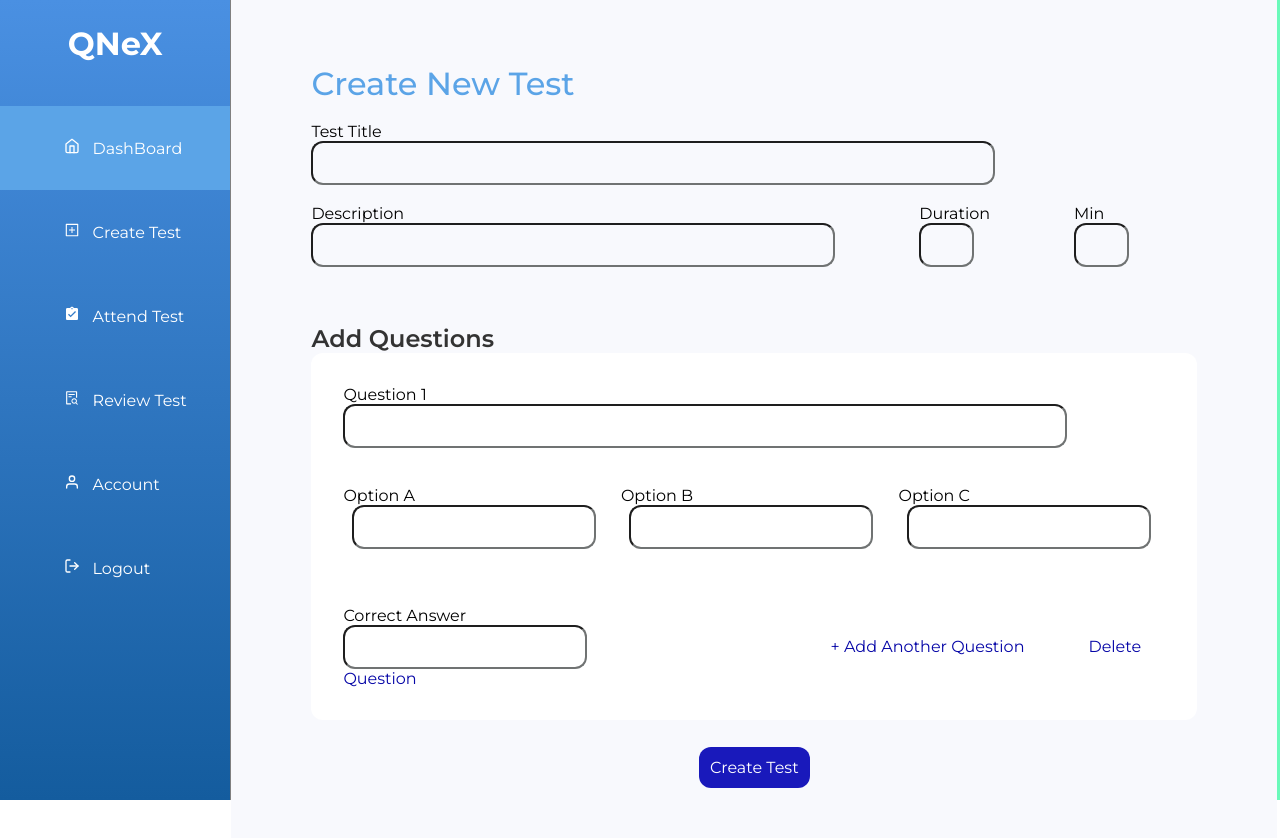
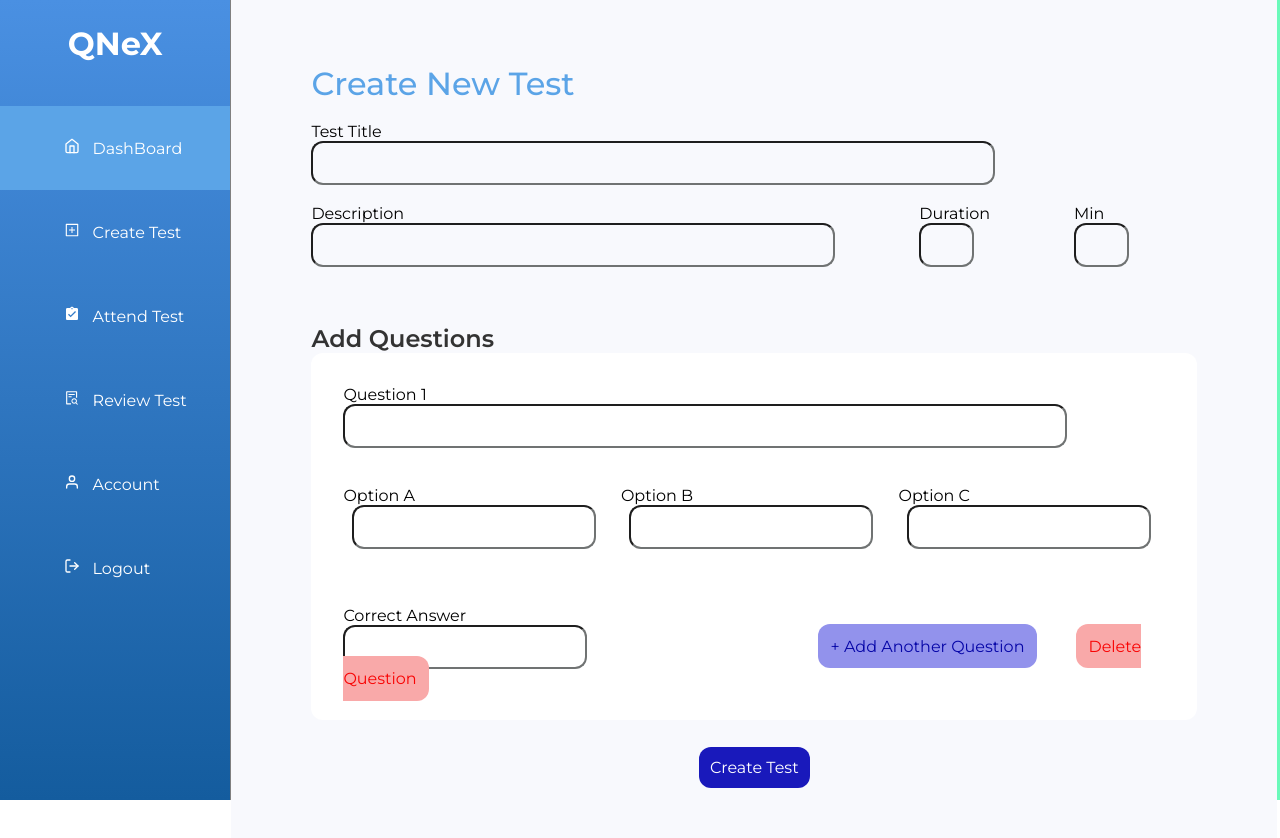
Before and after one commit to imanmay2/QNeX, a React (Vite) app in the folder client/ui/: page /createTest in a window 1280 px wide. Shown: the top 838 px of the page. Built offline with nearby package versions, Linux system fonts and the light colour scheme; a web font is replaced by a local one.

Commit message:
btn's updated with background colour and hover effect

```diff
--- a/client/ui/src/components/css/createTest.css
+++ b/client/ui/src/components/css/createTest.css
@@ -44,23 +44,34 @@ input{
     border-radius:12px;
     background-color: white;
     height: fit-content;
-
 }
 
+
+
 .delete{
-    color:rgb(6, 6, 167);
+    color:rgb(248, 4, 4);
     border-radius:12px;
+    background-color: rgb(249, 169, 169);
     /* border:1px solid rgb(6, 6, 167); */
     padding:0.8rem;
     margin-left:3vw;
+}
 
+.delete:hover{
+    background-color: rgb(250, 115, 115);
 }
+
 .add_anotherQ{
     color:rgb(6, 6, 167);
     border-radius:12px;
     /* border:1px solid rgb(6, 6, 167); */
     padding:0.8rem;
     margin-left:18vw;
+    background-color: rgb(146, 146, 236);
+}
+
+.add_anotherQ:hover{
+    background-color: rgb(102, 102, 242);
 }
 
 .options{
```
